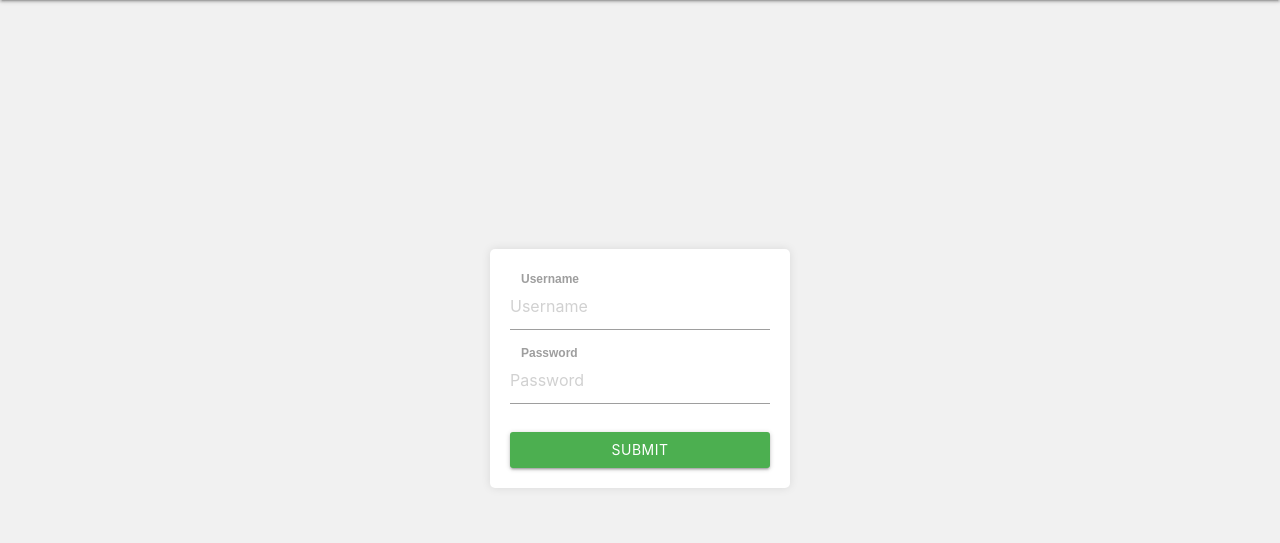
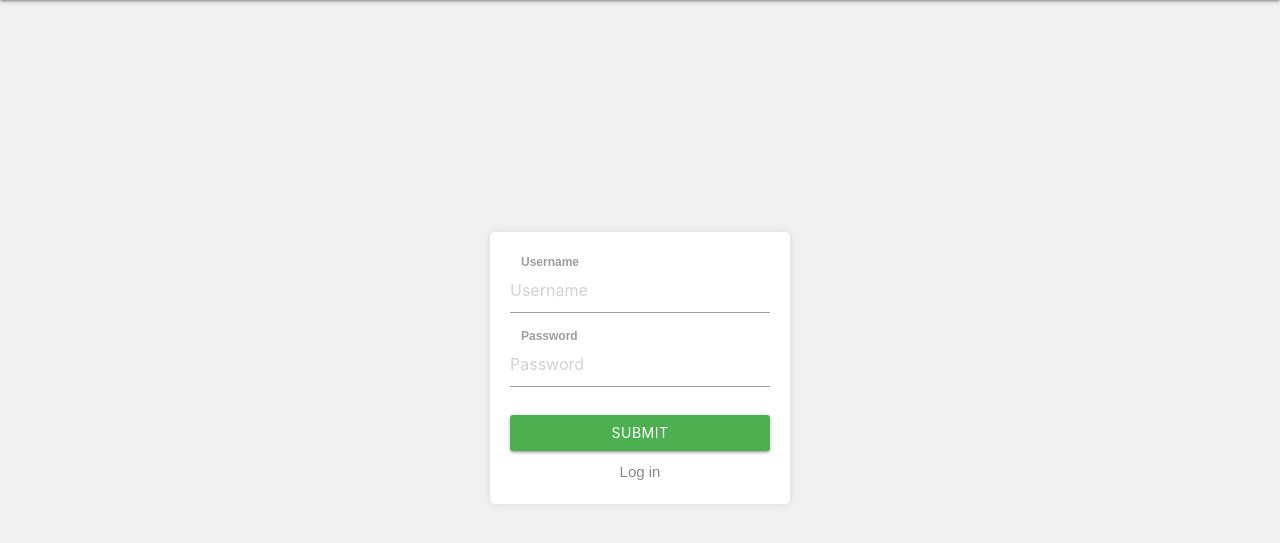
Before and after one commit to Danke86/P2P-Loan-Tracker, a PHP site: page /pages/signup.php in a window 1280 px wide. Shown: the part 64-607 px from the top of the page. Run offline with PHP 8.4, Linux system fonts and the light colour scheme.

Commit message:
feat: added clickable text to direct to login

```diff
--- a/pages/signup.php
+++ b/pages/signup.php
@@ -31,6 +31,8 @@
               </div>
               <button class="btn waves-effect waves-light" type="submit" name="action">Submit</button>
             </div>
+            <div class="signup-link">
+              <a href="../index.php">Log in</a>
           </form>
         </div>
       </div>
```
